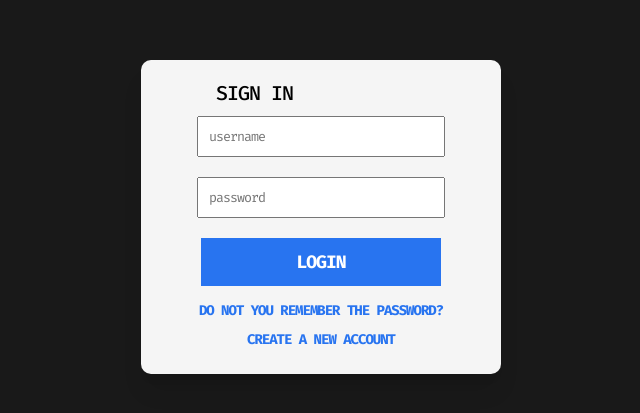
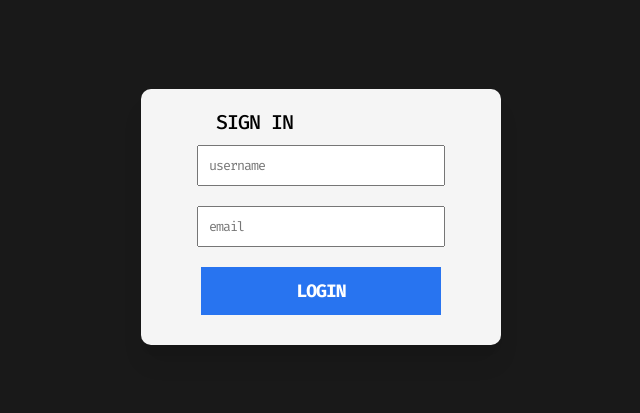
Before and after one commit to snow-2357/Ecommerce, a React (Create React App) app in the folder ecommerce_frontend/: page /login in a window 1280 px wide. Shown: the part 183-596 px from the top of the page, without its empty margins (319-959 px from the left). Built offline with nearby package versions, Linux system fonts and the light colour scheme; no server answers.

Commit message:
add: login to Homepage

```diff
--- a/ecommerce_frontend/src/Pages/Login.js
+++ b/ecommerce_frontend/src/Pages/Login.js
@@ -1,35 +1,44 @@
+import { useState } from "react";
 import styled from "styled-components";
-import axios from 'axios';
-import {mobile} from "../responsive";
-import { useSelector, useDispatch } from 'react-redux'
-import { loginStart, loginSuccess , loginFailure} from '../redux/userSlice'
+import axios from "axios";
+import { mobile } from "../responsive";
+import { useSelector, useDispatch } from "react-redux";
+import { loginStart, loginSuccess, loginFailure } from "../redux/userSlice";
 const Login = () => {
   //const logingdata=useSelector((state)=>state.user.currentUser)
-  const dispatch = useDispatch()
+  const dispatch = useDispatch();
+  const [userName,SetUserName]   =useState("");
+  const [email,SetEmail]         =useState("");
+  const handleSubmit = (event) => {
+    event.preventDefault();
 
-const fetchTest= ()=>{
-  console.log("hi");
-  axios.get("https://jsonplaceholder.typicode.com/users/1")
-  .then(response => response.data)
-  .then(json => console.log(json))
-  .catch(err=>{
-    console.log(err);
-  })
-}
-
+    const data = {
+      username: userName,
+      password: email,
+    };
+    console.log(data);
+    axios
+      .post("http://localhost:5000/api/auth/login", data)
+      .then((response) => {
+        console.log(response.data);
+        dispatch(loginSuccess(response.data.username));
+      })
+      // .then(json => console.log(json))
+      .catch((err) => {
+        console.log(err);
+      });
+  };
 
   return (
-
     <Container>
-      {fetchTest()}
       <Wrapper>
         <Title>SIGN IN</Title>
-        <Form>
-          <Input placeholder="username" />
-          <Input placeholder="password" />
-          <Button onClick={()=>dispatch(loginSuccess())}>LOGIN</Button>
-          <Link>DO NOT YOU REMEMBER THE PASSWORD?</Link>
-          <Link>CREATE A NEW ACCOUNT</Link>
+        <Form onSubmit={handleSubmit}>
+          <Input placeholder="username" onChange={event => SetUserName(event.target.value)} />
+          <Input placeholder="email" onChange={event => SetEmail(event.target.value)} />
+          <Button>LOGIN</Button>
+          {/* <Link>DO NOT YOU REMEMBER THE PASSWORD?</Link>
+          <Link>CREATE A NEW ACCOUNT</Link> */}
         </Form>
       </Wrapper>
     </Container>
@@ -38,38 +47,34 @@ const fetchTest= ()=>{
 
 export default Login;
 
-
-
-
 //styles
 
-const Container= styled.div`
-background-color: rgba(0,0,0,.9);
+const Container = styled.div`
+  background-color: rgba(0, 0, 0, 0.9);
   width: 100vw;
   height: 100vh;
   display: flex;
   align-items: center;
   justify-content: center;
   position: absolute;
-  top:0;
+  top: 0;
   z-index: 100;
-  `;
+`;
 const Wrapper = styled.div`
-    z-index: 10;
+  z-index: 10;
   width: 25%;
   padding: 20px;
-  background-color: rgb(245,245,245);
+  background-color: rgb(245, 245, 245);
   ${mobile({ width: "75%" })}
   border-radius: 10px;
-  box-shadow: rgba(0, 0, 0, 0.1) 0px 20px 25px -5px, rgba(0, 0, 0, 0.04) 0px 10px 10px -5px;
+  box-shadow: rgba(0, 0, 0, 0.1) 0px 20px 25px -5px,
+    rgba(0, 0, 0, 0.04) 0px 10px 10px -5px;
 `;
 
 const Title = styled.h1`
   font-size: 20px;
   font-weight: 500;
-  padding-left:55px;
-
-
+  padding-left: 55px;
 `;
 
 const Form = styled.form`
@@ -86,7 +91,6 @@ const Input = styled.input`
 `;
 
 const Button = styled.button`
-
   width: 75%;
   border: none;
   padding: 12px 20px;
@@ -102,7 +106,7 @@ const Button = styled.button`
 const Link = styled.a`
   margin: 5px 0px;
   font-size: 14px;
-  font-weight:bold;
- color: rgb(40, 116, 240);
+  font-weight: bold;
+  color: rgb(40, 116, 240);
   cursor: pointer;
 `;
--- a/ecommerce_frontend/src/Pages/Signup.js
+++ b/ecommerce_frontend/src/Pages/Signup.js
@@ -23,7 +23,7 @@ const Signup = () => {
     }
     console.log(data);
 
-    axios.post(process.env.REACT_APP_BASE_LINK, data)
+    axios.post(`${process.env.REACT_APP_BASE_LINK}/register`, data)
     .then(response => {
       console.log(response.data);
       dispatch(loginSuccess(response.data.username));
```
